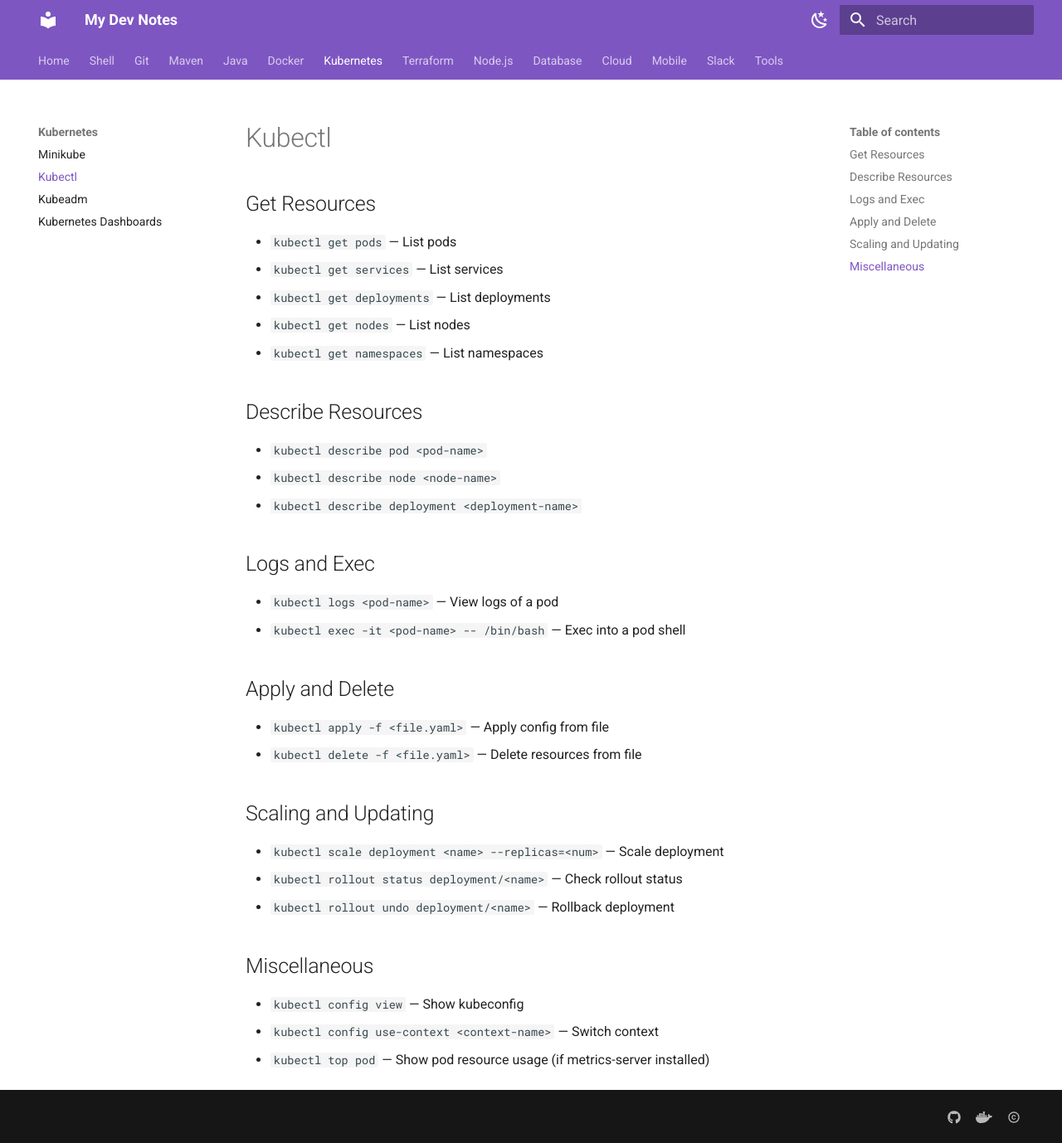
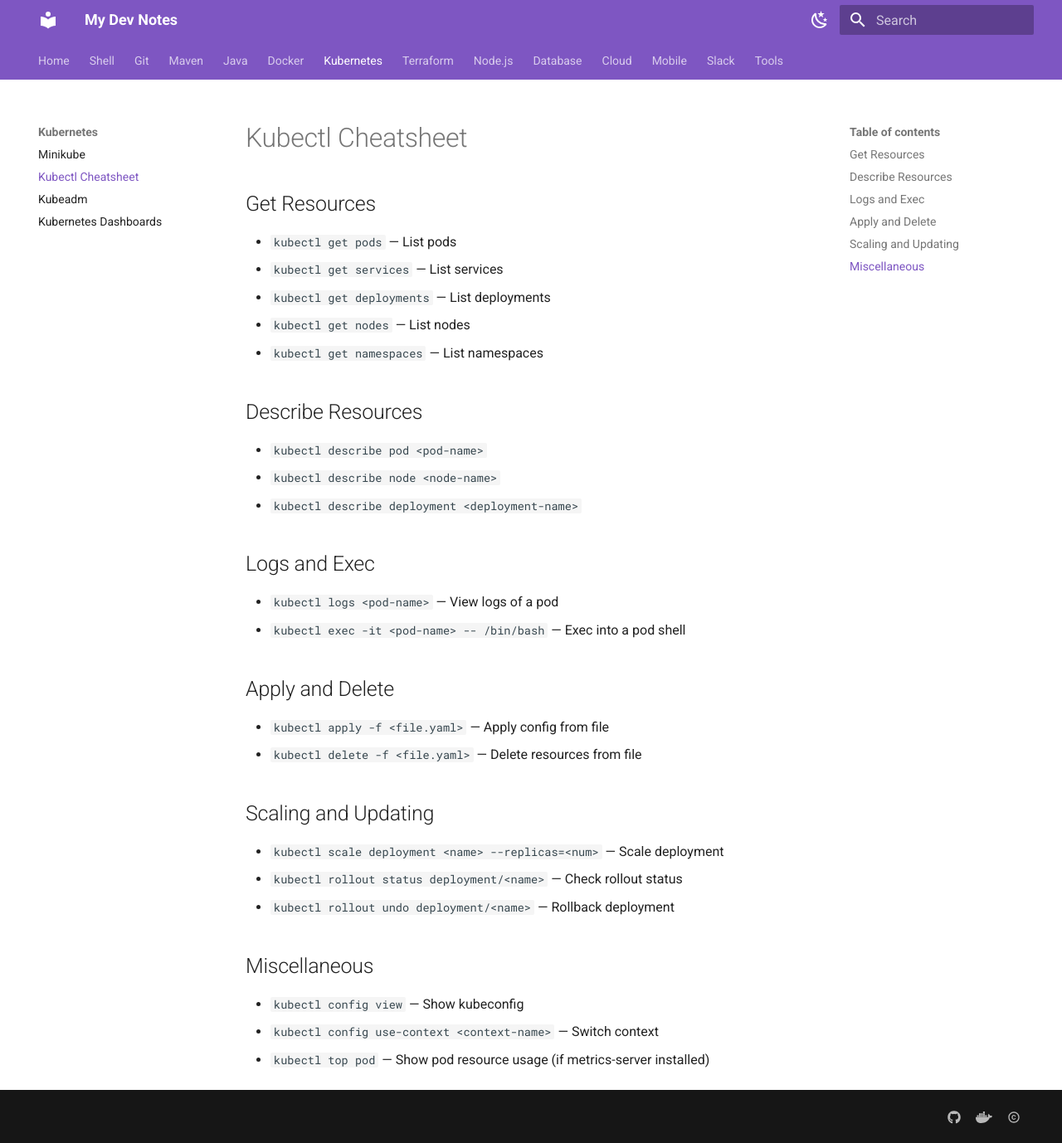
Before and after one commit to ozlmulg/my-dev-notes, an MkDocs documentation site: the page built from docs/kubernetes/kubectl-cheatsheet.md, in a window 1280 px wide and 1378 px high. Shown: the whole window at 83% size. Built offline with MkDocs 1.6.1 and Material for MkDocs 9.7.7, drawn with Linux system fonts in a browser that asks for light colours.

Commit message:
Rename kubectl cheatsheet

```diff
--- a/docs/kubernetes/kubectl.md
+++ b/docs/kubernetes/kubectl-cheatsheet.md
@@ -1,4 +1,4 @@
-# Kubectl
+# Kubectl Cheatsheet
 
 ## Get Resources
 
--- a/mkdocs.yml
+++ b/mkdocs.yml
@@ -75,7 +75,7 @@
       - Docker Examples: docker/docker-examples.md
   - Kubernetes:
       - Minikube: kubernetes/minikube.md
-      - Kubectl: kubernetes/kubectl.md
+      - Kubectl Cheatsheet: kubernetes/kubectl-cheatsheet.md
       - Kubeadm: kubernetes/kubeadm.md
       - Kubernetes Dashboards: kubernetes/kubernetes-dashboards.md
   - Terraform:
```
